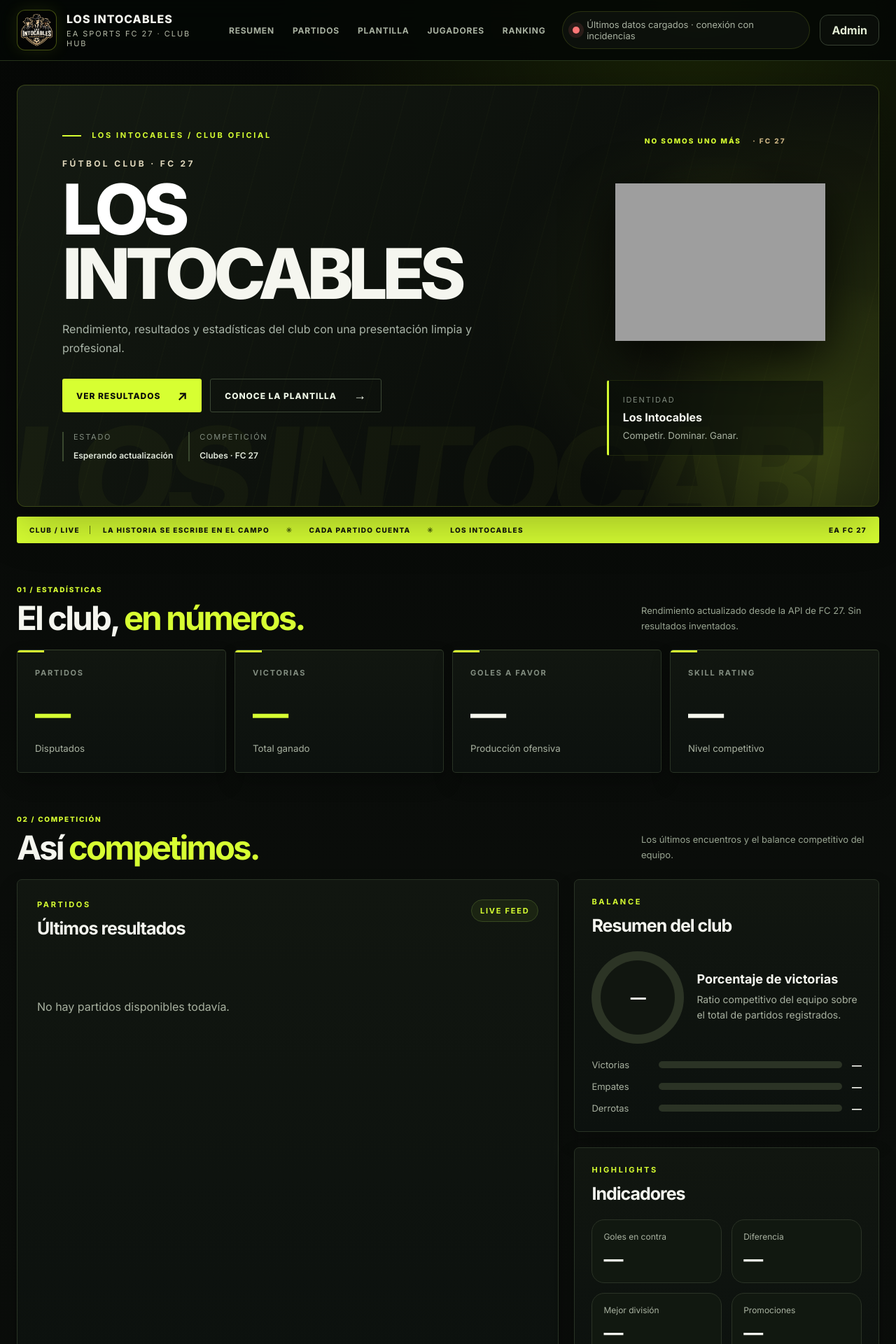
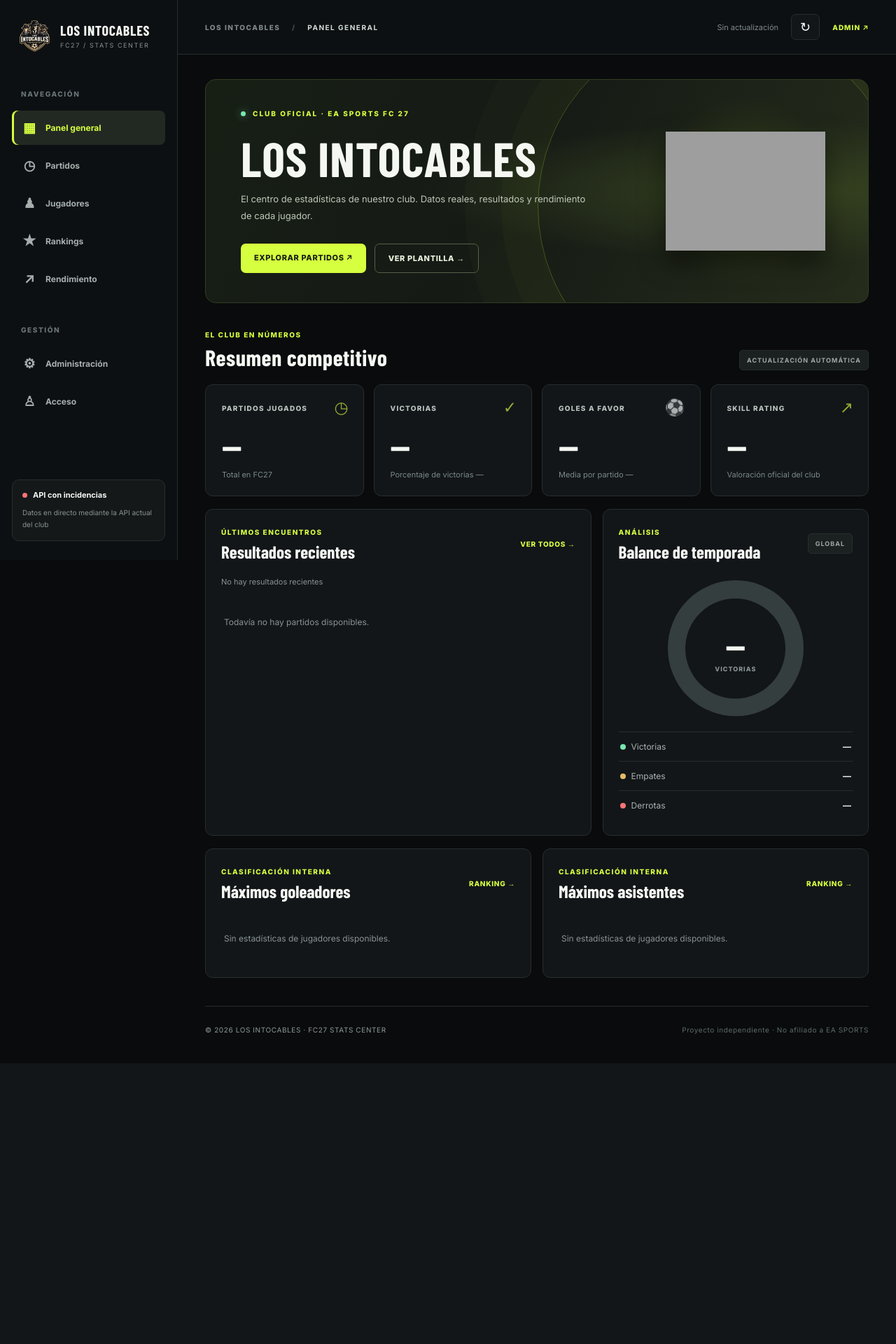
Before and after one commit to marcgonzalezmendez03-beep/los-intocables4, a FastAPI app: page / in a window 1280 px wide. Shown: the top 1920 px of the page at 70% size. After the commit the page ends 1477 px from the top, so only its background shows below. Run offline with FastAPI, Linux system fonts and the light colour scheme; data that the repository does not hold is empty; some web fonts are replaced; grey boxes are pictures that could not be loaded.

Commit message:
Add files via upload

```diff
--- a/templates/index.html
+++ b/templates/index.html
@@ -1,213 +1,28 @@
 <!doctype html>
-<html lang="es">
-<head>
-  <meta charset="utf-8">
-  <meta name="viewport" content="width=device-width,initial-scale=1">
-  <title>Los Intocables | FC 27</title>
-  <link rel="icon" type="image/png" href="/static/favicon.png"><link rel="stylesheet" href="/static/style.css?v=partidos-enlaces-v2">
-</head>
+<html lang="es"><head><meta charset="utf-8"><meta name="viewport" content="width=device-width,initial-scale=1"><meta name="theme-color" content="#0a0c0e"><title>LOS INTOCABLES · Stats Hub</title><link rel="icon" href="/static/favicon.png"><link rel="stylesheet" href="/static/stats-plus.css?v=1"></head>
 <body>
-  <div class="page-shell">
-    <header class="site-header">
-      <a class="brand" href="/">
-        <span class="brand-mark"><img src="/static/escudo-intocables.webp" alt="Escudo Los Intocables"></span>
-        <span class="brand-copy">
-          <strong>Los Intocables</strong>
-          <small>EA SPORTS FC 27 · CLUB HUB</small>
-        </span>
-      </a>
-      <nav class="main-nav">
-        <a href="#resumen">Resumen</a>
-        <a href="#partidos">Partidos</a>
-        <a href="#plantilla">Plantilla</a><a href="#fichas">Jugadores</a>
-        <a href="#ranking">Ranking</a>
-      </nav>
-      <div class="header-actions">
-        <div class="live-indicator"><span id="status-dot" class="live-dot"></span><span id="status">Conectando…</span></div>
-        <a class="ghost-button" href="/login">Admin</a>
-      </div>
-    </header>
-
-    <main class="content-wrap">
-      <section class="hero-card" id="resumen">
-        <div class="hero-copy">
-          <p class="eyebrow"><span class="eyebrow-rule"></span> LOS INTOCABLES / CLUB OFICIAL</p>
-          <div class="hero-kicker">FÚTBOL CLUB · FC 27</div><h1 id="club-title">LOS INTOCABLES</h1>
-          <p id="subtitle" class="hero-text">Rendimiento, resultados y estadísticas del club con una presentación limpia y profesional.</p>
-          <div class="hero-actions"><a href="#partidos" class="hero-cta">VER RESULTADOS <span>↗</span></a><a href="#fichas" class="hero-secondary">CONOCE LA PLANTILLA <span>→</span></a></div><div class="hero-meta">
-            <div class="hero-meta-item">
-              <span class="meta-label">Estado</span>
-              <strong id="updated">Actualizando…</strong>
-            </div>
-            <div class="hero-meta-item">
-              <span class="meta-label">Competición</span>
-              <strong>Clubes · FC 27</strong>
-            </div>
-          </div>
-          <div id="announcement" class="announcement hidden"></div>
-        </div>
-        <div class="hero-aside"><div class="hero-neon-caption">NO SOMOS UNO MÁS <span>· FC 27</span></div>
-          <div class="crest-frame" id="crest-frame">
-            <img id="crest" class="crest" src="/static/escudo-intocables.webp" alt="Escudo del club">
-          </div>
-          <div class="identity-card">
-            <span class="meta-label">Identidad</span>
-            <strong>Los Intocables</strong>
-            <small>Competir. Dominar. Ganar.</small>
-          </div>
-        </div>
-      </section>
-
-      <div class="ticker-bar" aria-label="Resumen del club"><span class="ticker-label">CLUB / LIVE</span><div class="ticker-copy">LA HISTORIA SE ESCRIBE EN EL CAMPO <span class="ticker-separator">✳</span> CADA PARTIDO CUENTA <span class="ticker-separator">✳</span> LOS INTOCABLES</div><span class="ticker-edition">EA FC 27</span></div>
-
-      <section class="homepage-heading" aria-label="Rendimiento general"><div><span class="section-index">01 / ESTADÍSTICAS</span><h2>El club, <em>en números.</em></h2></div><p>Rendimiento actualizado desde la API de FC 27. Sin resultados inventados.</p></section>
-      <section class="kpi-grid">
-        <article class="kpi-card">
-          <span class="kpi-label">Partidos</span>
-          <strong id="games">—</strong>
-          <small>Disputados</small>
-        </article>
-        <article class="kpi-card">
-          <span class="kpi-label">Victorias</span>
-          <strong id="wins">—</strong>
-          <small>Total ganado</small>
-        </article>
-        <article class="kpi-card">
-          <span class="kpi-label">Goles a favor</span>
-          <strong id="goals">—</strong>
-          <small>Producción ofensiva</small>
-        </article>
-        <article class="kpi-card">
-          <span class="kpi-label">Skill rating</span>
-          <strong id="rating">—</strong>
-          <small>Nivel competitivo</small>
-        </article>
-      </section>
-
-      <section class="homepage-heading"><div><span class="section-index">02 / COMPETICIÓN</span><h2>Así <em>competimos.</em></h2></div><p>Los últimos encuentros y el balance competitivo del equipo.</p></section>
-      <section class="two-column-layout">
-        <section class="panel-card" id="partidos">
-          <div class="panel-head">
-            <div>
-              <p class="eyebrow">PARTIDOS</p>
-              <h2>Últimos resultados</h2>
-            </div>
-            <span class="panel-chip">LIVE FEED</span>
-          </div>
-          <div class="match-form-line" id="recent-form" aria-label="Forma reciente"></div><div id="matches" class="matches-list">
-            <div class="empty-state">Cargando partidos…</div>
-          </div>
-        </section>
-
-        <aside class="stack-column">
-          <section class="panel-card compact-card">
-            <div class="panel-head">
-              <div>
-                <p class="eyebrow">BALANCE</p>
-                <h2>Resumen del club</h2>
-              </div>
-            </div>
-            <div class="record-ring-wrap">
-              <div class="record-ring"><span id="winpct">—</span></div>
-              <div class="record-copy">
-                <strong>Porcentaje de victorias</strong>
-                <p>Ratio competitivo del equipo sobre el total de partidos registrados.</p>
-              </div>
-            </div>
-            <div class="record-bars">
-              <div class="record-row"><span>Victorias</span><div class="bar"><div id="winbar"></div></div><strong id="record-w">—</strong></div>
-              <div class="record-row"><span>Empates</span><div class="bar alt"><div id="drawbar"></div></div><strong id="record-d">—</strong></div>
-              <div class="record-row"><span>Derrotas</span><div class="bar danger"><div id="lossbar"></div></div><strong id="record-l">—</strong></div>
-            </div>
-          </section>
-
-          <section class="panel-card compact-card">
-            <div class="panel-head">
-              <div>
-                <p class="eyebrow">HIGHLIGHTS</p>
-                <h2>Indicadores</h2>
-              </div>
-            </div>
-            <div class="mini-grid">
-              <div><span>Goles en contra</span><strong id="against">—</strong></div>
-              <div><span>Diferencia</span><strong id="diff">—</strong></div>
-              <div><span>Mejor división</span><strong id="best-division">—</strong></div>
-              <div><span>Promociones</span><strong id="promotions">—</strong></div>
-            </div>
-          </section>
-        </aside>
-      </section>
-
-      <section class="homepage-heading"><div><span class="section-index">03 / EQUIPO</span><h2>Los que <em>marcan la diferencia.</em></h2></div><p>Datos acumulados de la plantilla y líderes estadísticos.</p></section>
-      <section class="three-column-layout" id="ranking">
-        <section class="panel-card main-table-card" id="plantilla">
-          <div class="panel-head">
-            <div>
-              <p class="eyebrow">PLANTILLA</p>
-              <h2>Jugadores y estadísticas</h2>
-            </div>
-            <span class="panel-chip">DATOS ACUMULADOS</span>
-          </div>
-          <div class="table-wrap">
-            <table>
-              <thead>
-                <tr>
-                  <th>Jugador</th>
-                  <th>Pos.</th>
-                  <th>PJ</th>
-                  <th>Goles</th>
-                  <th>Asist.</th>
-                  <th>Valoración</th>
-                </tr>
-              </thead>
-              <tbody id="players">
-                <tr><td colspan="6" class="empty-state">Cargando jugadores…</td></tr>
-              </tbody>
-            </table>
-          </div>
-          <p class="note">Las estadísticas de jugadores mostradas aquí son acumuladas del club. No se presentan como estadísticas individuales de cada encuentro.</p>
-        </section>
-
-        <aside class="panel-card ranking-card">
-          <div class="panel-head">
-            <div>
-              <p class="eyebrow">GOLEADORES</p>
-              <h2>Top de goles</h2>
-            </div>
-          </div>
-          <div id="top-scorers" class="ranking-list">
-            <div class="empty-state">Cargando ranking…</div>
-          </div>
-        </aside>
-
-        <aside class="panel-card ranking-card">
-          <div class="panel-head">
-            <div>
-              <p class="eyebrow">ASISTENCIAS</p>
-              <h2>Top de asistencias</h2>
-            </div>
-          </div>
-          <div id="top-assists" class="ranking-list">
-            <div class="empty-state">Cargando ranking…</div>
-          </div>
-        </aside>
-      </section>
-
-      <section class="panel-card squad-section" id="fichas">
-        <div class="panel-head"><div><p class="eyebrow">VESTUARIO</p><h2>Conoce a la plantilla</h2></div><span class="panel-chip">LOS INTOCABLES</span></div>
-        <p class="section-intro">La identidad del equipo, jugador a jugador. Las fotos, dorsales y posiciones se personalizan desde administración.</p>
-        <div id="player-cards" class="player-card-grid"><div class="empty-state">Cargando fichas…</div></div>
-      </section>
-
-      <footer class="site-footer">
-        <div>
-          <strong>Los Intocables</strong>
-          <span>Plataforma del club · FC 27</span>
-        </div>
-        <p>Diseño limpio, centrado en datos reales y preparado para evolucionar con nuevas secciones.</p>
-      </footer>
-    </main>
-  </div>
-  <script src="/static/app.js?v=partidos-enlaces-v2"></script>
-</body>
-</html>
+<div class="layout">
+<aside class="sidebar" id="sidebar">
+<a class="logo" href="/"><img src="/static/escudo-intocables.webp" alt="Escudo"><span><b>LOS INTOCABLES</b><small>FC27 / STATS CENTER</small></span></a>
+<div class="nav-label">NAVEGACIÓN</div>
+<nav id="navigation"><a class="active" href="#inicio" data-page="inicio"><span>▦</span> Panel general</a><a href="#partidos" data-page="partidos"><span>◷</span> Partidos</a><a href="#jugadores" data-page="jugadores"><span>♟</span> Jugadores</a><a href="#rankings" data-page="rankings"><span>★</span> Rankings</a><a href="#rendimiento" data-page="rendimiento"><span>↗</span> Rendimiento</a></nav>
+<div class="nav-label extra">GESTIÓN</div><nav><a href="/admin"><span>⚙</span> Administración</a><a href="/login"><span>♙</span> Acceso</a></nav>
+<div class="sidebottom"><div class="connection"><i id="dot"></i><span id="connection">Conectando con FC27</span></div><small>Datos en directo mediante la API actual del club</small></div>
+</aside>
+<div class="mainwrap"><header class="topbar"><button id="mobile-menu" class="mobile-menu" aria-label="Abrir menú">☰</button><div class="breadcrumb">LOS INTOCABLES <span>/</span> <b id="current-page">PANEL GENERAL</b></div><div class="top-actions"><span id="last-update">Esperando datos…</span><button id="reload" title="Actualizar datos" aria-label="Actualizar datos">↻</button><a href="/admin" class="adminbtn">ADMIN ↗</a></div></header>
+<main class="body">
+<section class="section" id="page-inicio">
+<div class="hero"><div class="hero-content"><span class="eyebrow"><i></i> CLUB OFICIAL · EA SPORTS FC 27</span><h1 id="club-name">LOS <em>INTOCABLES</em></h1><p id="subtitle">El centro de estadísticas de nuestro club. Datos reales, resultados y rendimiento de cada jugador.</p><div class="hero-buttons"><a class="primary" href="#partidos">Explorar partidos ↗</a><a class="secondary" href="#jugadores">Ver plantilla →</a></div></div><div class="hero-crest"><div class="aura"></div><img id="club-crest" src="/static/escudo-intocables.webp" alt="Escudo Los Intocables"></div></div>
+<div id="announcement" class="announcement" hidden></div>
+<div class="sectiontitle"><div><small>EL CLUB EN NÚMEROS</small><h2>Resumen competitivo</h2></div><span class="tag">ACTUALIZACIÓN AUTOMÁTICA</span></div>
+<div class="kpi-grid"><div class="kpi"><span>PARTIDOS JUGADOS</span><b id="k-games">—</b><small>Total en FC27</small><span class="kpi-icon">◷</span></div><div class="kpi"><span>VICTORIAS</span><b id="k-wins">—</b><small id="win-rate-small">Porcentaje de victorias —</small><span class="kpi-icon">✓</span></div><div class="kpi"><span>GOLES A FAVOR</span><b id="k-goals">—</b><small id="avg-goals">Media por partido —</small><span class="kpi-icon">⚽</span></div><div class="kpi"><span>SKILL RATING</span><b id="k-rating">—</b><small>Valoración oficial del club</small><span class="kpi-icon">↗</span></div></div>
+<div class="home-grid"><section class="panel"><div class="panel-top"><div><small>ÚLTIMOS ENCUENTROS</small><h3>Resultados recientes</h3></div><a href="#partidos">VER TODOS →</a></div><div class="form-strip" id="home-form"></div><div id="home-matches" class="match-list"><div class="empty">Cargando resultados…</div></div></section><section class="panel"><div class="panel-top"><div><small>ANÁLISIS</small><h3>Balance de temporada</h3></div><span class="tag">GLOBAL</span></div><div class="donut-wrap"><div id="donut" class="donut"><div><strong id="win-rate">—</strong><span>VICTORIAS</span></div></div></div><div class="legend"><div><span><i class="green"></i>Victorias</span><b id="l-w">—</b></div><div><span><i class="yellow"></i>Empates</span><b id="l-d">—</b></div><div><span><i class="red"></i>Derrotas</span><b id="l-l">—</b></div></div></section></div>
+<div class="home-grid second"><section class="panel"><div class="panel-top"><div><small>CLASIFICACIÓN INTERNA</small><h3>Máximos goleadores</h3></div><a href="#rankings">RANKING →</a></div><div id="home-scorers" class="leader-list"></div></section><section class="panel"><div class="panel-top"><div><small>CLASIFICACIÓN INTERNA</small><h3>Máximos asistentes</h3></div><a href="#rankings">RANKING →</a></div><div id="home-assists" class="leader-list"></div></section></div>
+</section>
+<section class="section hidden" id="page-partidos"><div class="sectiontitle bigger"><div><small>HISTORIAL FC 27</small><h2>Todos los partidos</h2><p>Selecciona cualquier encuentro para abrir sus estadísticas completas disponibles.</p></div></div><div class="panel"><div class="filters"><input id="match-search" placeholder="Buscar rival o competición..." aria-label="Buscar partidos"><select id="match-filter" aria-label="Filtrar resultados"><option value="all">Todos los resultados</option><option value="win">Victorias</option><option value="draw">Empates</option><option value="loss">Derrotas</option></select><span id="matches-count">0 partidos</span></div><div id="all-matches" class="match-list"></div></div></section>
+<section class="section hidden" id="page-jugadores"><div class="sectiontitle bigger"><div><small>EL VESTUARIO</small><h2>Nuestra plantilla</h2><p>Jugadores actuales, fotografías y estadísticas reales de FC27.</p></div></div><div class="panel"><div class="filters"><input id="player-search" placeholder="Buscar jugador..." aria-label="Buscar jugadores"><select id="player-sort" aria-label="Ordenar jugadores"><option value="goals">Más goles</option><option value="assists">Más asistencias</option><option value="gamesPlayed">Más partidos</option><option value="averageRating">Mejor valoración</option></select><span id="players-count">0 jugadores</span></div><div id="player-grid" class="player-grid"></div></div></section>
+<section class="section hidden" id="page-rankings"><div class="sectiontitle bigger"><div><small>CLUB LEADERBOARD</small><h2>Rankings de jugadores</h2><p>Los líderes del equipo según los datos acumulados de la API.</p></div></div><div class="ranking-grid"><div class="panel"><div class="panel-top"><div><small>TOP 10</small><h3>Goleadores</h3></div></div><div id="rank-goals" class="leader-list"></div></div><div class="panel"><div class="panel-top"><div><small>TOP 10</small><h3>Asistentes</h3></div></div><div id="rank-assists" class="leader-list"></div></div><div class="panel"><div class="panel-top"><div><small>TOP 10</small><h3>Más partidos</h3></div></div><div id="rank-games" class="leader-list"></div></div><div class="panel"><div class="panel-top"><div><small>TOP 10</small><h3>Valoración media</h3></div></div><div id="rank-rating" class="leader-list"></div></div></div></section>
+<section class="section hidden" id="page-rendimiento"><div class="sectiontitle bigger"><div><small>ESTADÍSTICAS DEL CLUB</small><h2>Análisis de rendimiento</h2><p>Indicadores oficiales y forma reciente a partir de partidos disponibles.</p></div></div><div class="kpi-grid"><div class="kpi"><span>GOLES EN CONTRA</span><b id="perf-against">—</b></div><div class="kpi"><span>DIFERENCIA DE GOLES</span><b id="perf-diff">—</b></div><div class="kpi"><span>MEJOR DIVISIÓN</span><b id="perf-division">—</b></div><div class="kpi"><span>PROMOCIONES</span><b id="perf-promotions">—</b></div></div><div class="home-grid"><section class="panel"><div class="panel-top"><div><small>ÚLTIMOS 10 PARTIDOS</small><h3>Forma reciente</h3></div></div><div class="form-large" id="form-large"></div><p class="muted">Cada casilla corresponde a un resultado registrado. El orden depende de la respuesta de la API.</p></section><section class="panel"><div class="panel-top"><div><small>PRODUCCIÓN OFENSIVA</small><h3>Goles en últimos partidos</h3></div></div><div id="goals-chart" class="bar-chart"></div><p class="muted">Este gráfico utiliza solamente partidos recientes disponibles.</p></section></div><div class="panel notice"><b>ELO y competiciones</b><p>El Skill Rating de EA FC no es el índice ELO de EAFCStats. Un ELO real, tablas de AFJ/VPG y estadísticas de liga requieren resultados de rivales y una fuente de competiciones verificable; por eso no se muestran valores inventados.</p></div></section>
+<footer>© 2026 LOS INTOCABLES · FC27 STATS CENTER <span>Proyecto independiente · No afiliado a EA SPORTS</span></footer>
+</main></div></div>
+<script src="/static/stats-plus.js?v=1" defer></script></body></html>
```
Also changed, not shown: static/stats-plus.css (added), static/stats-plus.js (added).
